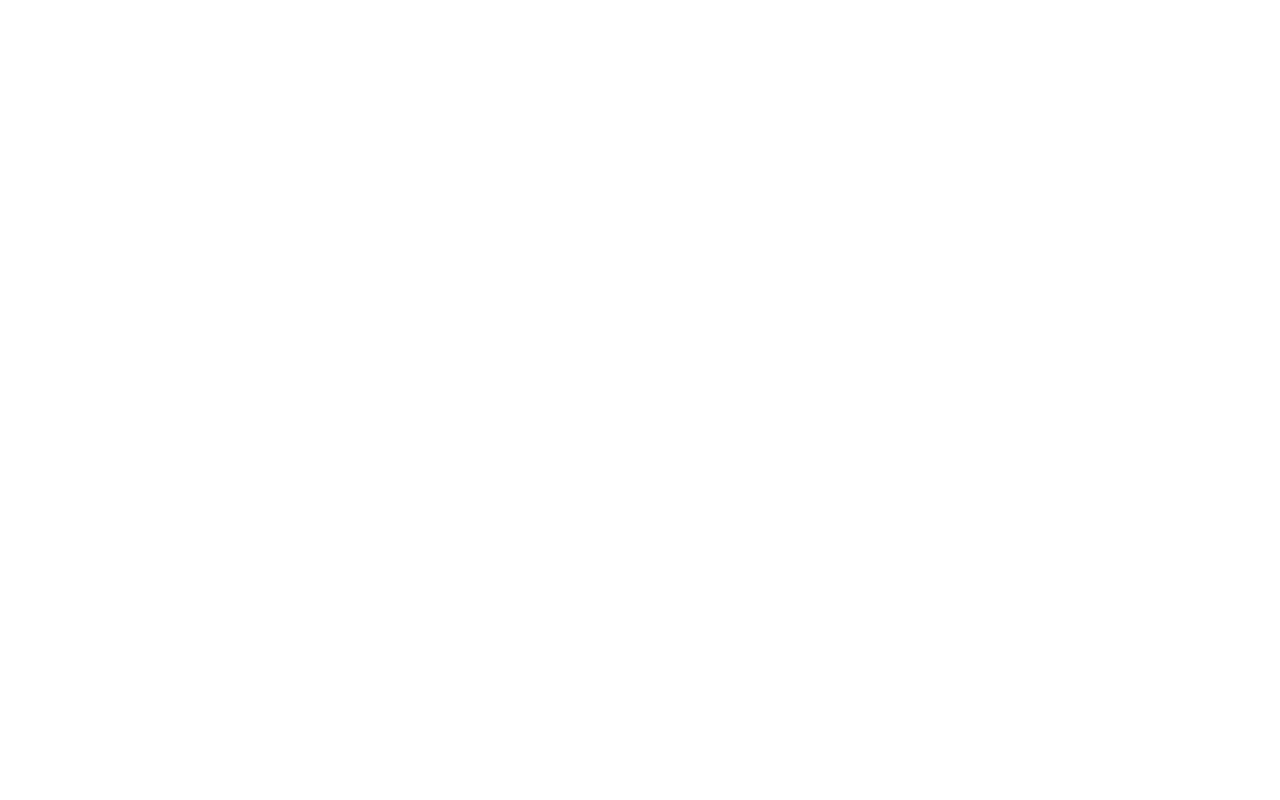
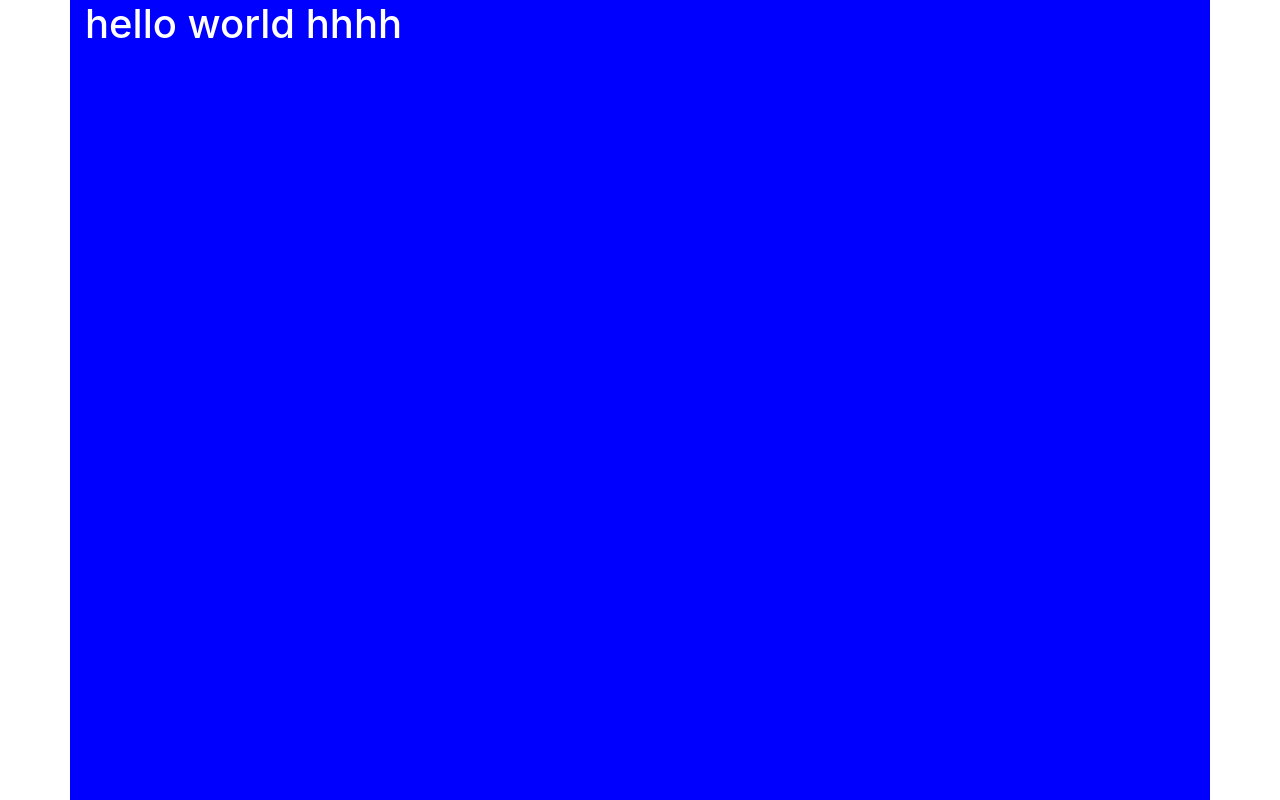
Before and after one commit to devsongbo/BootstrapLearn, a website: page index.html in a window 1280 px wide. Drawn offline with nearby package versions, Linux system fonts and the light colour scheme.

```diff
--- a/index.html
+++ b/index.html
@@ -17,5 +17,9 @@
 </head>
 <body>
 
+<div class="container">
+<h1>hello world hhhh </h1>
+</div>
+
 </body>
 </html>
--- a/style.css
+++ b/style.css
@@ -0,0 +1,5 @@
+.container{
+    background-color: blue;
+    height: 100vh;
+    color: white;
+}
```
Also changed, not shown: package.json (added, +14 -0 lines), 1 other file.
